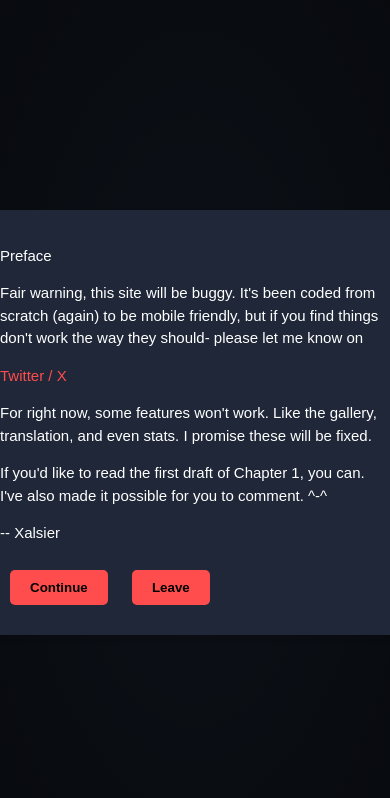
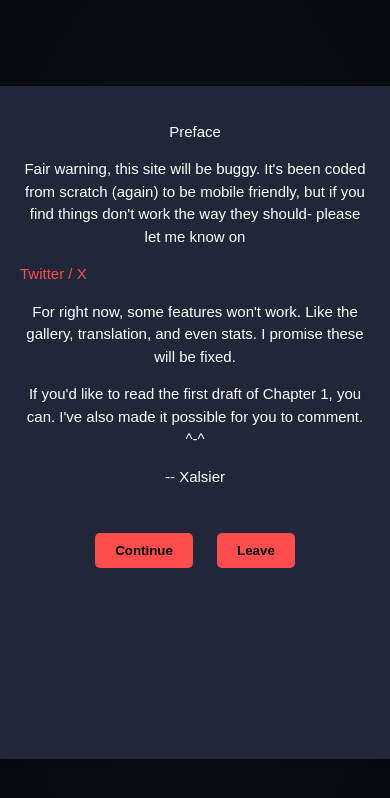
Before and after one commit to Xalsier/predation, a plain HTML site: page index.html in a window 390 px wide. Drawn offline with Linux system fonts and the light colour scheme.

Commit message:
Slight improves to mobile css

```diff
--- a/CSS/calendar.css
+++ b/CSS/calendar.css
@@ -20,7 +20,7 @@
 }
 
 .calendar-container {
-    width: 400px;
+    width: 90vw;
     margin: 0 auto;
     box-shadow: 0 2px 5px rgba(0, 0, 0, 0.2);
     font-family: Arial, sans-serif;
--- a/CSS/disclaimer.css
+++ b/CSS/disclaimer.css
@@ -16,6 +16,23 @@
     /* Background Image Properties */
 }
 
+@media (max-width: 500px) {
+    #modal #content-en p {
+        font-size: 1.0em;
+        text-align: center;
+    }
+
+    #modal #content-en  {
+        padding: 20px;
+        padding-top: 0px;
+    }
+
+    #modal {
+        width: 100vw;
+        height: 75vh;
+        margin-top: 0px;
+    }
+}
 
 
 #modal {
@@ -26,6 +43,15 @@
     width: 100%;
     box-shadow: 0 4px 6px rgba(0,0,0,0.1);
     z-index: 2; /* Above the overlay */
+}
+
+.button-container {
+    align-content: center;
+    text-align: center;
+    max-width: 960px;
+    padding: 0 20px;
+    margin: 0 auto; /* Center the content */
+
 }
 
 .button-container button {
--- a/CSS/summary.css
+++ b/CSS/summary.css
@@ -38,6 +38,7 @@ span:hover {
     span {
         font-size: 0.9em;
     }
+
 }
 
 .tags {
--- a/CSS/theme.css
+++ b/CSS/theme.css
@@ -124,7 +124,7 @@ body::-webkit-scrollbar-track {
 }
 
 body {
-    background-color: #000000;
+    background-color: #0f131b;
     font-size: 16px;
     font-family: 'Arial', sans-serif;
     line-height: 1.5;
@@ -155,3 +155,7 @@ html {
         z-index: 1;
     }
 }
+
+main {
+    margin-bottom: 100px;
+}
```
